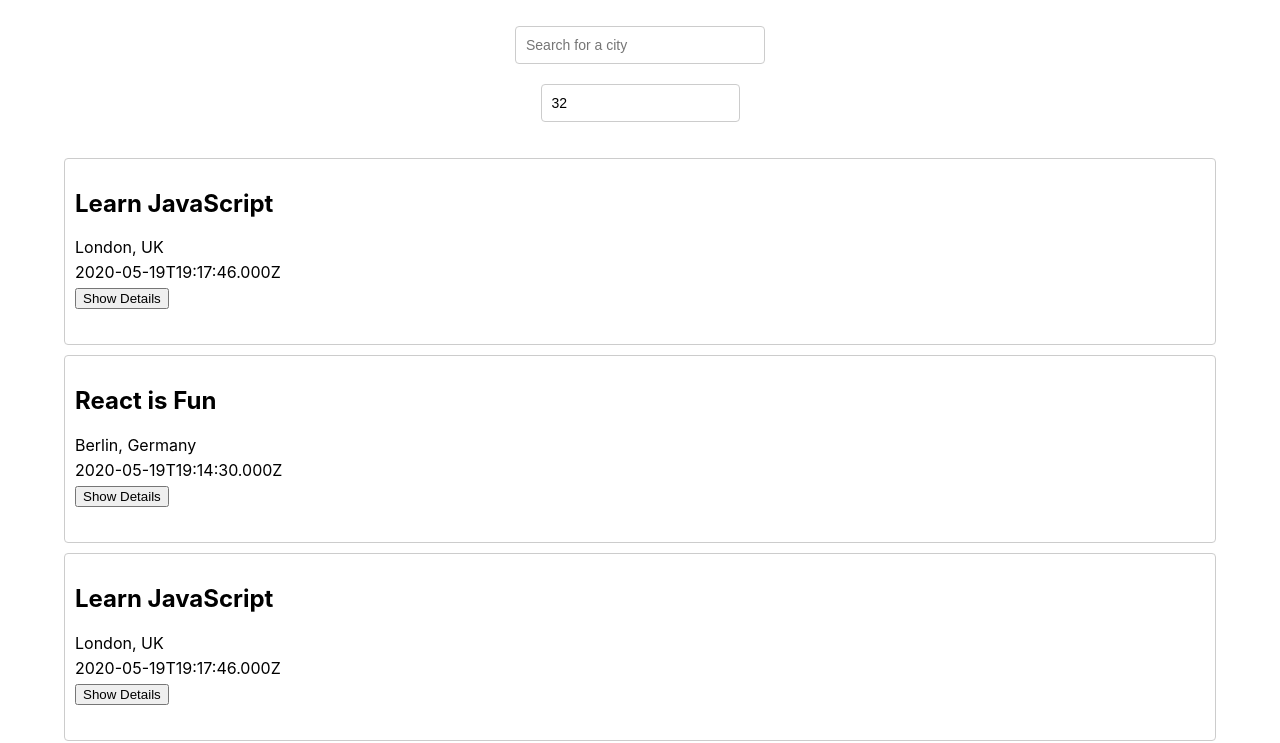
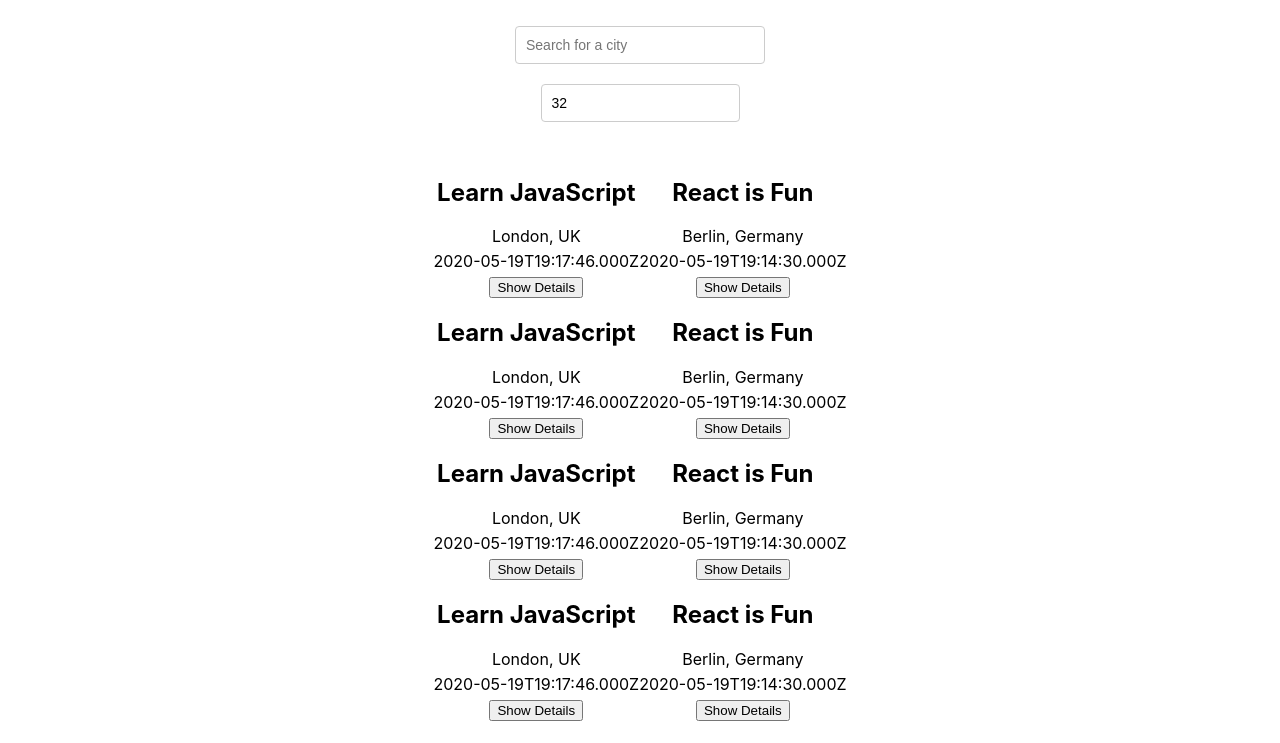
Before and after one commit to SyncMyShip/UMeet, a React (Create React App) app: page / in a window 1280 px wide. Shown: the top 743 px of the page. Built offline with nearby package versions, Linux system fonts and the light colour scheme.

Commit message:
another css update

```diff
--- a/src/App.css
+++ b/src/App.css
@@ -68,7 +68,14 @@ input[type="number"] {
   background-color: #bcdcdb;
 }
 
-.event-list {
+#event-list {
+  display: grid;
+  grid-template-columns: auto auto;
+  justify-self: center;
+  justify-content: stretch;
+}
+
+.event {
   padding: 10px 10px 35px;
   margin-bottom: 10px;
   text-align: left;
--- a/src/components/Event.js
+++ b/src/components/Event.js
@@ -5,7 +5,7 @@ import { useState } from "react";
 const Event = ({ event }) => {
     const [showDetails, setShowDetails] = useState(false)
     return (
-        <li className="event-list">
+        <li>
             <div className="event-summary">
                 <h2>{event.summary}</h2>
                 <p>{event.location}</p>
```
